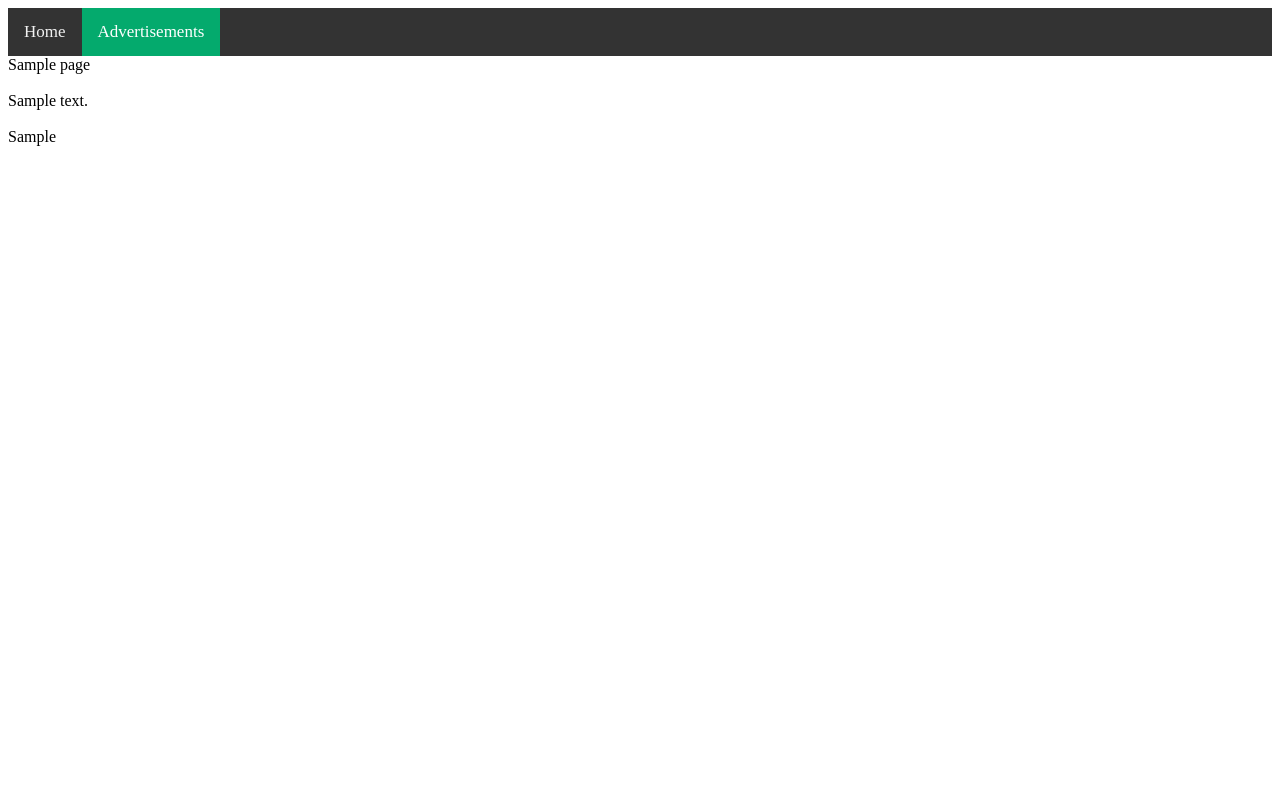
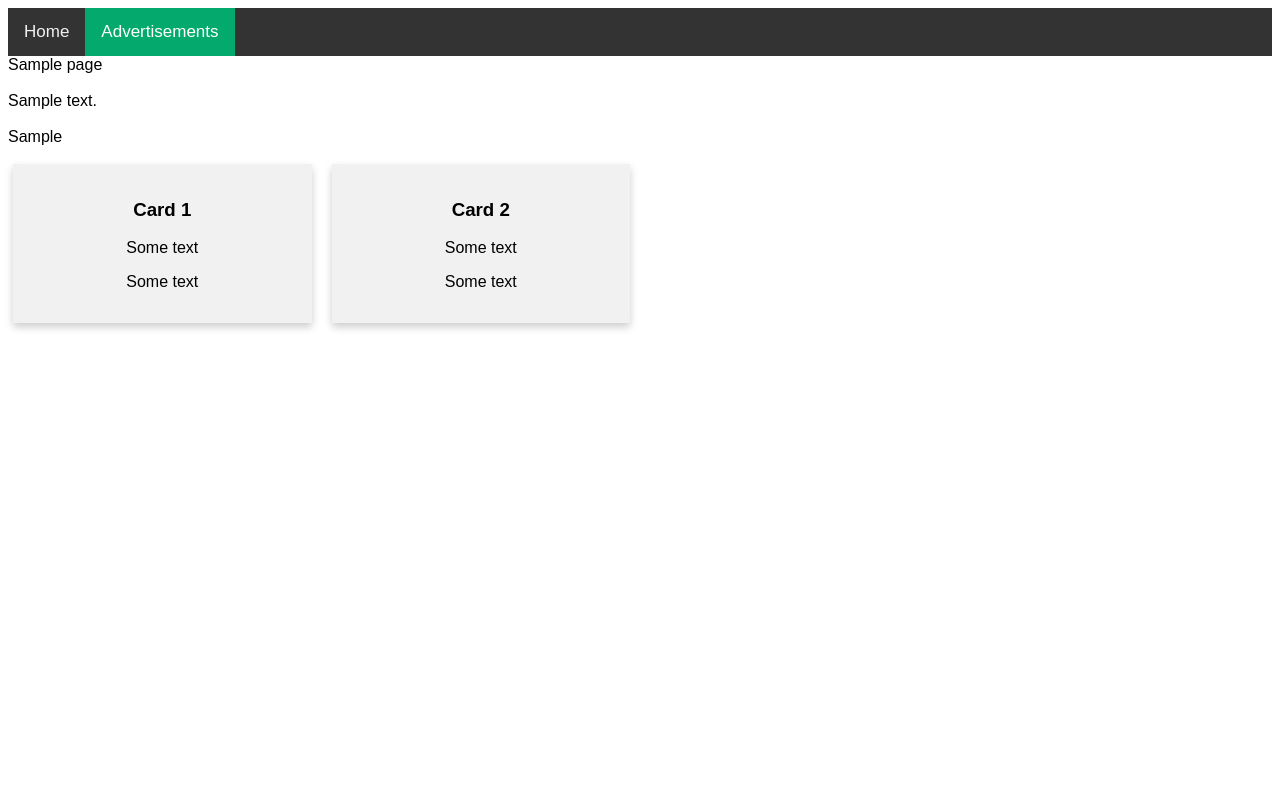
Before and after one commit to EvinduArunoda/python-training-oms, a Django app: template my_project/advertisement/templates/advertisement/advertisement_page.html in a window 1280 px wide. Run offline with Django 4.2, Linux system fonts and the light colour scheme; the template is opened without the code that fills it: most values are stand-ins (such as "Sample title", 1, 10 or a date in 2020); parts of the project's set-up code (start-up, migrations or seed data) failed here and were passed over.

Commit message:
card row added

```diff
--- a/my_project/advertisement/models.py
+++ b/my_project/advertisement/models.py
@@ -1,7 +1,7 @@
 from django.db import models
 from wagtail.models import Page
 from wagtail.fields import RichTextField
-from wagtail.admin.panels import FieldPanel, MultiFieldPanel
+from wagtail.admin.panels import FieldPanel
 class Advertisement(models.Model):
     advertisement_id = models.AutoField(primary_key=True)
     title = models.CharField(max_length=30)
@@ -22,5 +22,8 @@ class AdvertisementPage(Page):
         FieldPanel('how_to_donate'),
     ]
     def get_context(self, request, *args, **kwargs):
+        advertisements = Advertisement.objects.all()
+
         context = super().get_context(request)
+        context['advertisements'] = advertisements
         return  context
--- a/my_project/advertisement/templates/advertisement/advertisement_page.html
+++ b/my_project/advertisement/templates/advertisement/advertisement_page.html
@@ -29,6 +29,48 @@
             background-color: #04AA6D;
             color: white;
         }
+
+        * {
+        box-sizing: border-box;
+        }
+
+        body {
+        font-family: Arial, Helvetica, sans-serif;
+        }
+
+        /* Float four columns side by side */
+        .column {
+        float: left;
+        width: 25%;
+        padding: 0 10px;
+        }
+
+        /* Remove extra left and right margins, due to padding in columns */
+        .row {margin: 0 -5px;}
+
+        /* Clear floats after the columns */
+        .row:after {
+        content: "";
+        display: table;
+        clear: both;
+        }
+
+        /* Style the counter cards */
+        .card {
+        box-shadow: 0 4px 8px 0 rgba(0, 0, 0, 0.2); /* this adds the "card" effect */
+        padding: 16px;
+        text-align: center;
+        background-color: #f1f1f1;
+        }
+
+        /* Responsive columns - one column layout (vertical) on small screens */
+        @media screen and (max-width: 600px) {
+        .column {
+            width: 100%;
+            display: block;
+            margin-bottom: 20px;
+        }
+        }
     </style>
 </head>
 <div class="topnav">
@@ -44,4 +86,22 @@
     <br/>
     <br/>
     {{ page.how_to_donate|richtext }}
+    <br/>
+    <br/>
+    <div class="row">
+        <div class="column">
+            <div class="card">
+                <h3>Card 1</h3>
+                <p>Some text</p>
+                <p>Some text</p>
+            </div>
+        </div>
+        <div class="column">
+            <div class="card">
+                <h3>Card 2</h3>
+                <p>Some text</p>
+                <p>Some text</p>
+            </div>
+        </div>
+    </div>
 {% endblock %}
--- a/my_project/home/templates/home/home_page.html
+++ b/my_project/home/templates/home/home_page.html
@@ -28,6 +28,10 @@
         .topnav a.active {
             background-color: #04AA6D;
             color: white;
+        }
+
+        body {
+        font-family: Arial, Helvetica, sans-serif;
         }
     </style>
 </head>
```
